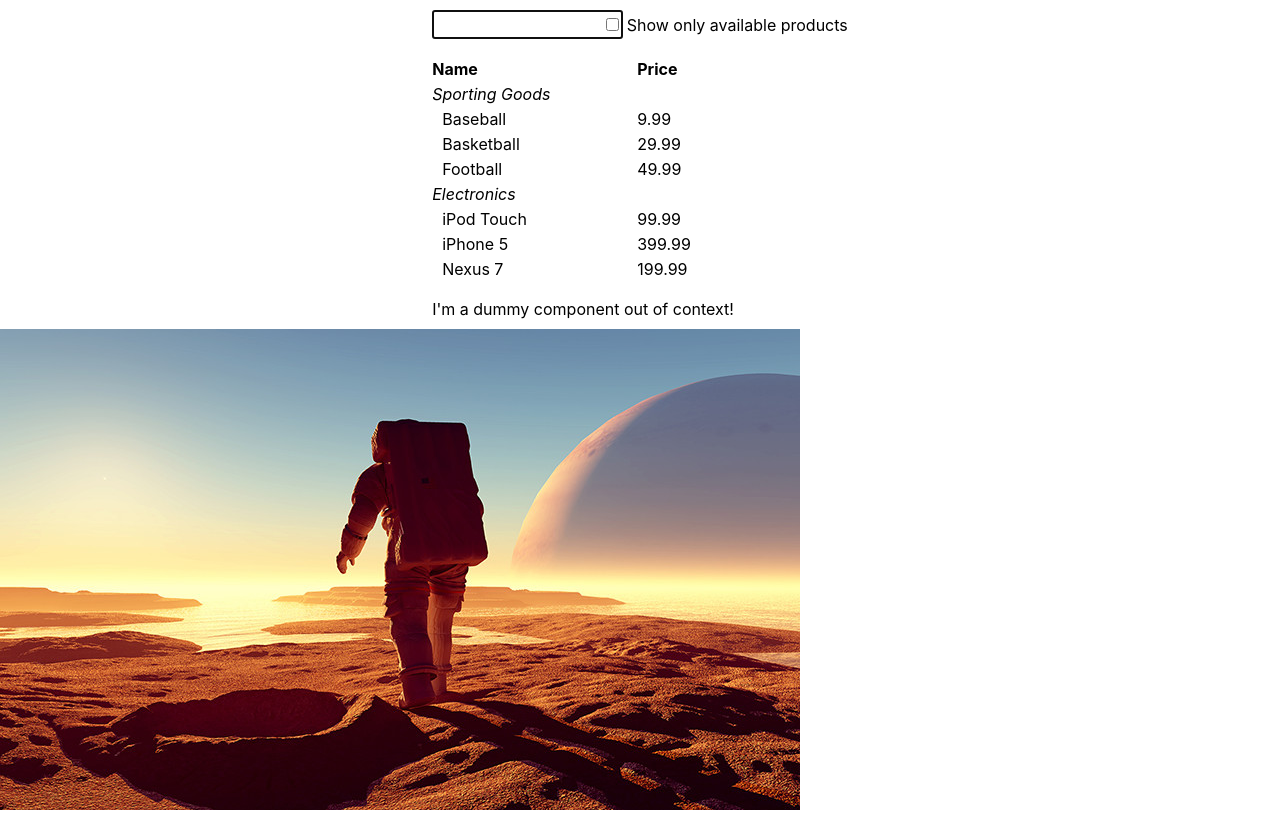
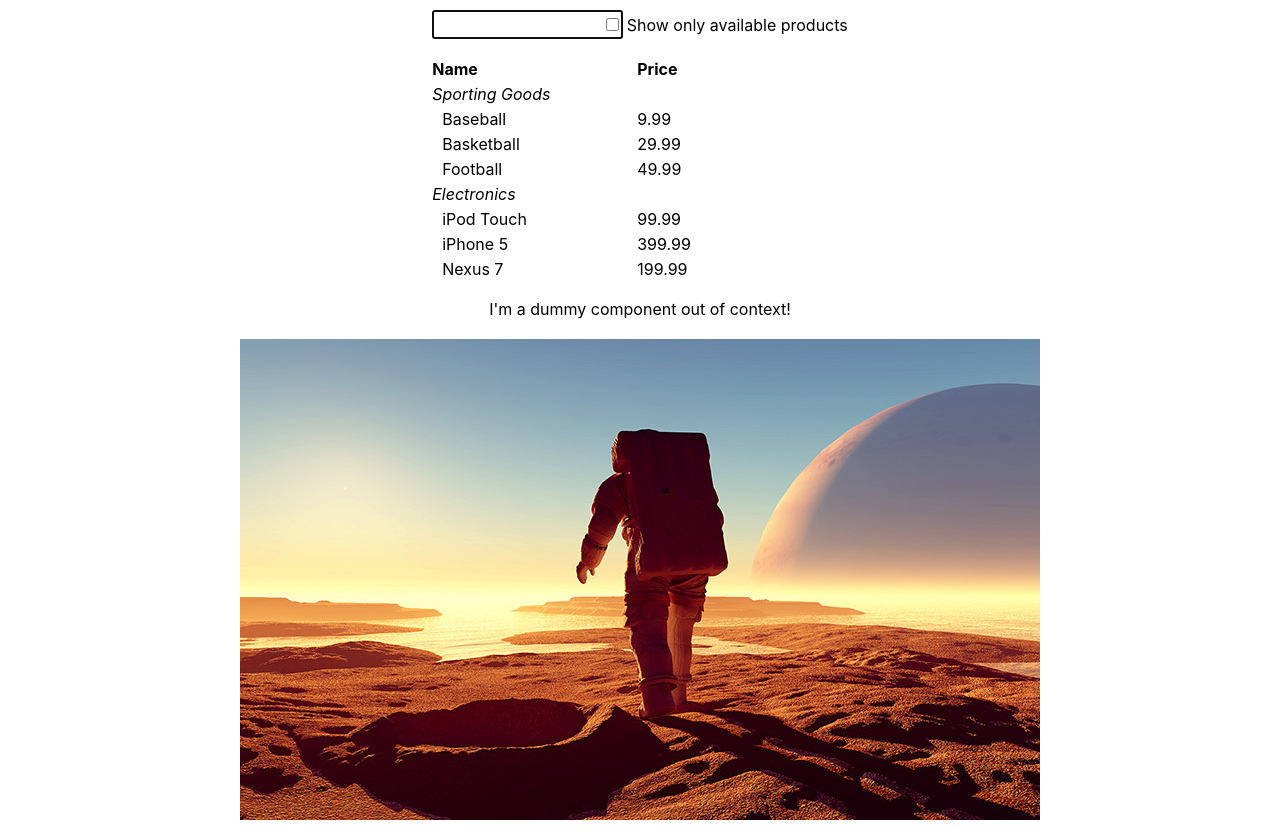
Before and after one commit to emilioSp/thinking-in-react, a React (Create React App) app: page / in a window 1280 px wide. Built offline with nearby package versions, Linux system fonts and the light colour scheme.

Commit message:
Adjust grid

```diff
--- a/src/App.css
+++ b/src/App.css
@@ -2,5 +2,6 @@
   margin: 10px;
   display: grid;
   justify-content: center;
+  justify-items: center;
   grid-gap: 20px;
 }
--- a/src/App.js
+++ b/src/App.js
@@ -40,8 +40,6 @@ function App() {
         <Warehouse/>
       </WareHouseProvider>
       <Dummy/>
-    </div>
-    <div>
       <ResponsiveImg/>
     </div>
     </Fragment>
--- a/src/ResponsiveImg.js
+++ b/src/ResponsiveImg.js
@@ -1,6 +1,8 @@
 export const ResponsiveImg = () =>
-  <picture>
+ <div>
+   <picture>
     <source media="(min-width:1600px)" srcSet="welcome01-1600.jpg"/>
     <source media="(min-width:800px)" srcSet="welcome01-800.jpg"/>
-    <img src="welcome01-400.jpg" alt="Welcome" style={{width: "auto"}} />
+    <img src="welcome01-400.jpg" alt="Welcome" />
   </picture>
+</div>
```
